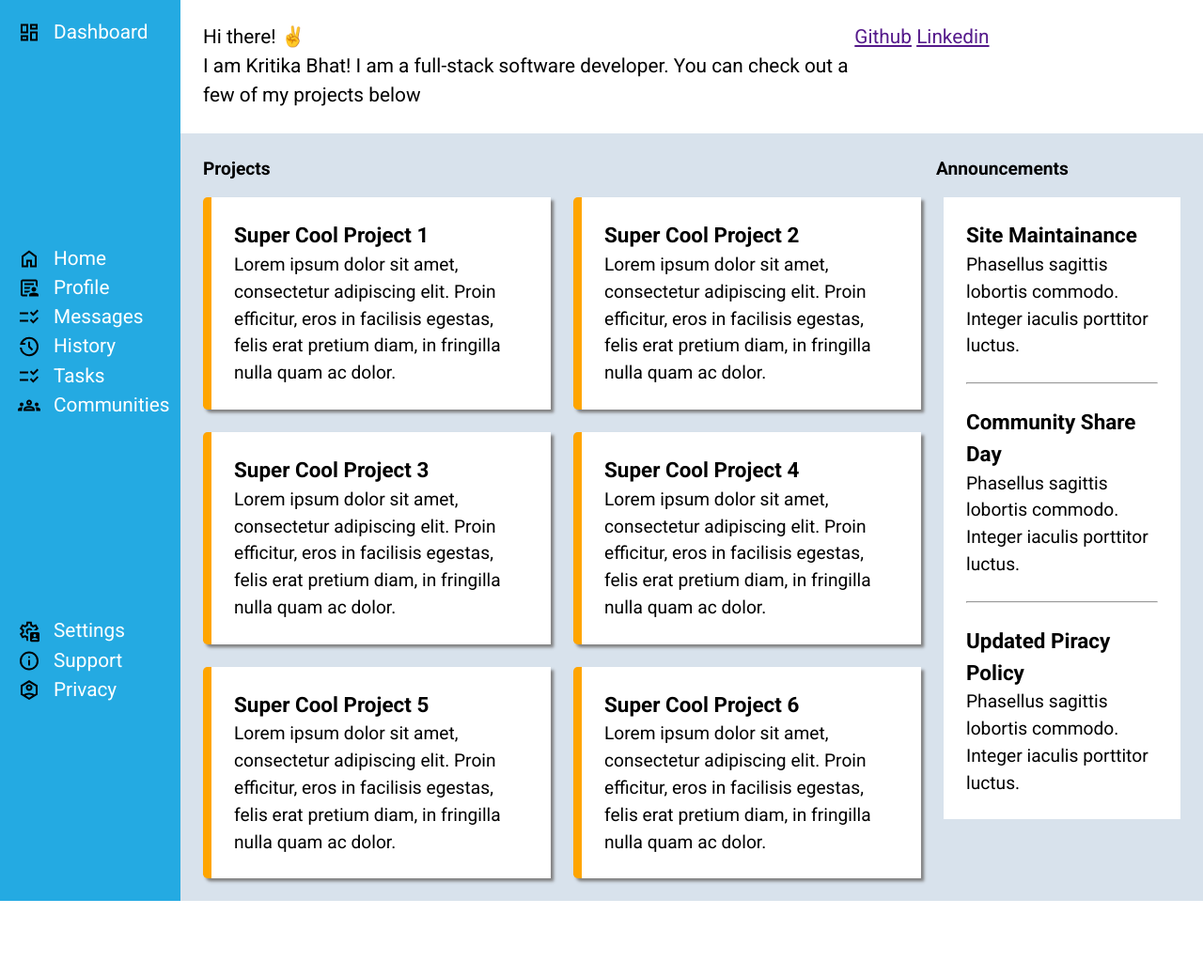
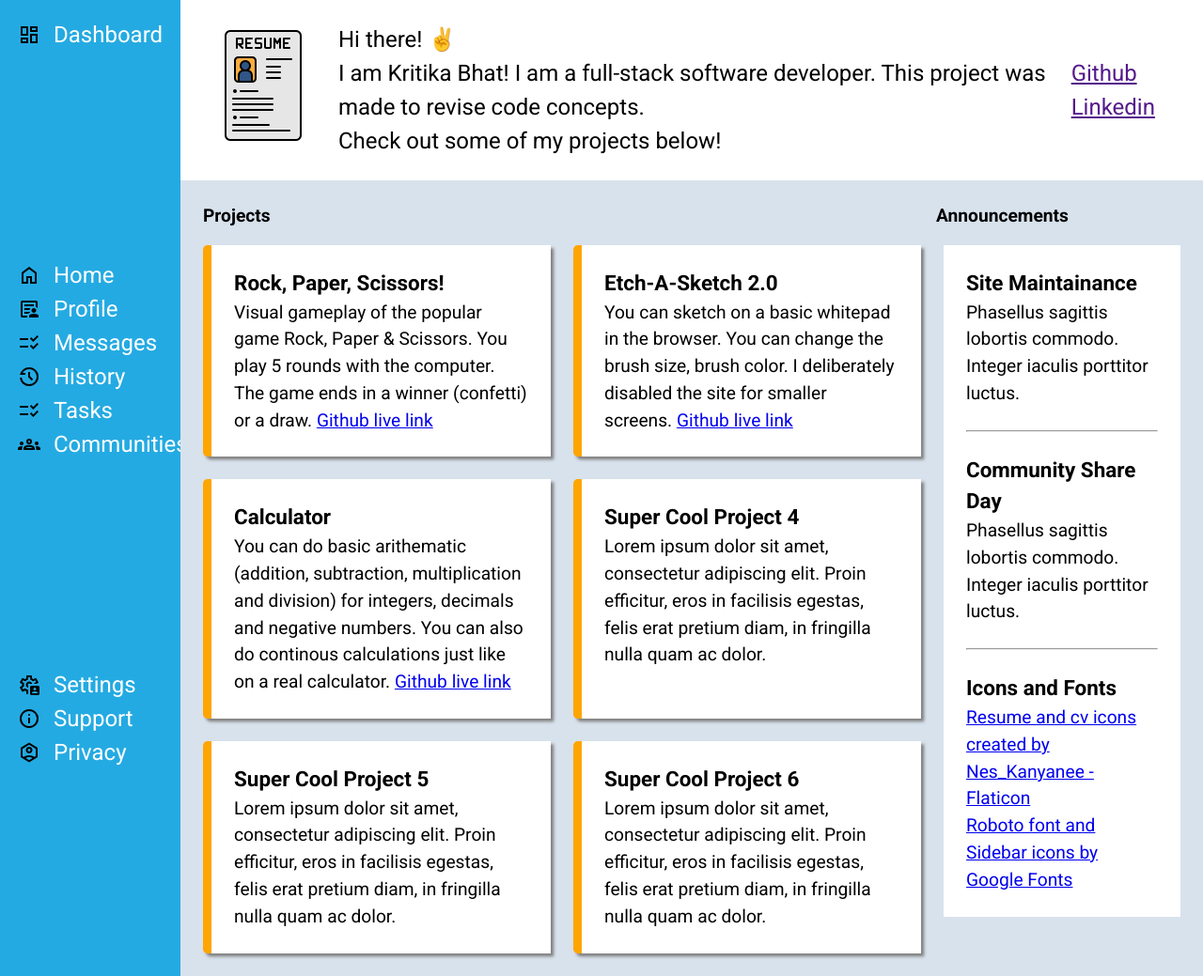
Before and after one commit to kritikabhat/dashboard, a plain HTML site: page index.html in a window 1280 px wide. Shown: the whole page at 94% size. Before the commit the page ends 959 px from the top, so only its background shows below. Drawn offline with Linux system fonts and the light colour scheme.

Commit message:
feat: the page now has some effects

```diff
--- a/index.html
+++ b/index.html
@@ -57,10 +57,14 @@
                 </div>
             </section>
             <section class="header">
+                <div>
+                    <img src="googleFonts/resume.png" alt="picture of a resume">
+                </div>
                 <div class="welcome">
                     <div>
                         <p>Hi there! ✌️</p>
-                        <p>I am Kritika Bhat! I am a full-stack software developer. You can check out a few of my projects below</p>
+                        <p>I am Kritika Bhat! I am a full-stack software developer. This project was made to revise code concepts.
+                        <br>Check out some of my projects below!</p>
                     </div>
                 </div>
                 <div>
@@ -74,22 +78,22 @@
                     <div class="projectCards">
 
                         <div>
-                            <h3>Super Cool Project 1</h3>
-                            <p>Lorem ipsum dolor sit amet, consectetur adipiscing elit.
-                                Proin efficitur, eros in facilisis egestas, felis erat
-                                pretium diam, in fringilla nulla quam ac dolor.</p>
+                            <h3>Rock, Paper, Scissors!</h3>
+                            <p>Visual gameplay of the popular game Rock, Paper & Scissors. You play 5 rounds with the computer. The game ends in a winner (confetti) or a draw.
+                                <a href="https://kritikabhat.github.io/rps/">Github live link</a></p>
                         </div>
                         <div>
-                            <h3>Super Cool Project 2</h3>
-                            <p>Lorem ipsum dolor sit amet, consectetur adipiscing elit.
-                                Proin efficitur, eros in facilisis egestas, felis erat
-                                pretium diam, in fringilla nulla quam ac dolor.</p>
+                            <h3>Etch-A-Sketch 2.0</h3>
+                            <p>You can sketch on a basic whitepad in the browser. You can change the brush size, brush color. I deliberately disabled the site for smaller screens.
+                                <a href="https://kritikabhat.github.io/etch-a-sketch/">Github live link</a>
+                            </p>
                         </div>
                         <div>
-                            <h3>Super Cool Project 3</h3>
-                            <p>Lorem ipsum dolor sit amet, consectetur adipiscing elit.
-                                Proin efficitur, eros in facilisis egestas, felis erat
-                                pretium diam, in fringilla nulla quam ac dolor.</p>
+                            <h3>Calculator</h3>
+                            <p>You can do basic arithematic (addition, subtraction, multiplication and division) for integers, decimals and negative numbers. You can also do continous calculations just like on a real calculator.
+                                <a href="https://kritikabhat.github.io/calculator/">Github live link</a>
+
+                            </p>
                         </div>
                         <div>
                             <h3>Super Cool Project 4</h3>
@@ -126,9 +130,11 @@
                         </div>
                         <hr>
                         <div>
-                            <h3>Updated Piracy Policy</h3>
-                            <p>Phasellus sagittis lobortis commodo. Integer iaculis porttitor luctus.</p>
+                            <h3>Icons and Fonts</h3>
+                            <p><a href="https://www.flaticon.com/free-icons/resume-and-cv" title="resume and cv icons">Resume and cv icons created by Nes_Kanyanee - Flaticon</a></p>
+                            <p><a href="https://fonts.google.com/icons?icon.query=resume">Roboto font and Sidebar icons by Google Fonts</a></p>
                         </div>
+
                     </div>
                 </section>
             </div>
--- a/style.css
+++ b/style.css
@@ -17,16 +17,18 @@
     display: grid;
     background-color: #24aae2;
     color: white;
-    font-size: 1.3rem;
+    font-size: 1.5rem;
     padding-left: 10%;
     padding-top: 10%;
 }
 .header {
     grid-column: 2/3;
-    display: grid;
-    grid-template-columns: 2fr 1fr;
     padding: 1.5rem;
-    font-size: 1.3rem;
+    font-size: 1.5rem;
+    display: flex;
+    align-items: center;
+    gap: 1rem;
+    justify-content: space-evenly;
 }
 .yourProjects {
     grid-column: 2/3;
@@ -74,3 +76,7 @@ li {
 li img {
     margin-right: 8%;
 }
+.projectCards div:hover {
+    opacity: 0.9;
+    background-color: rgb(152, 243, 244);
+}
```
Also changed, not shown: script.js (+10 -3 lines), googleFonts/resume.png (added).
